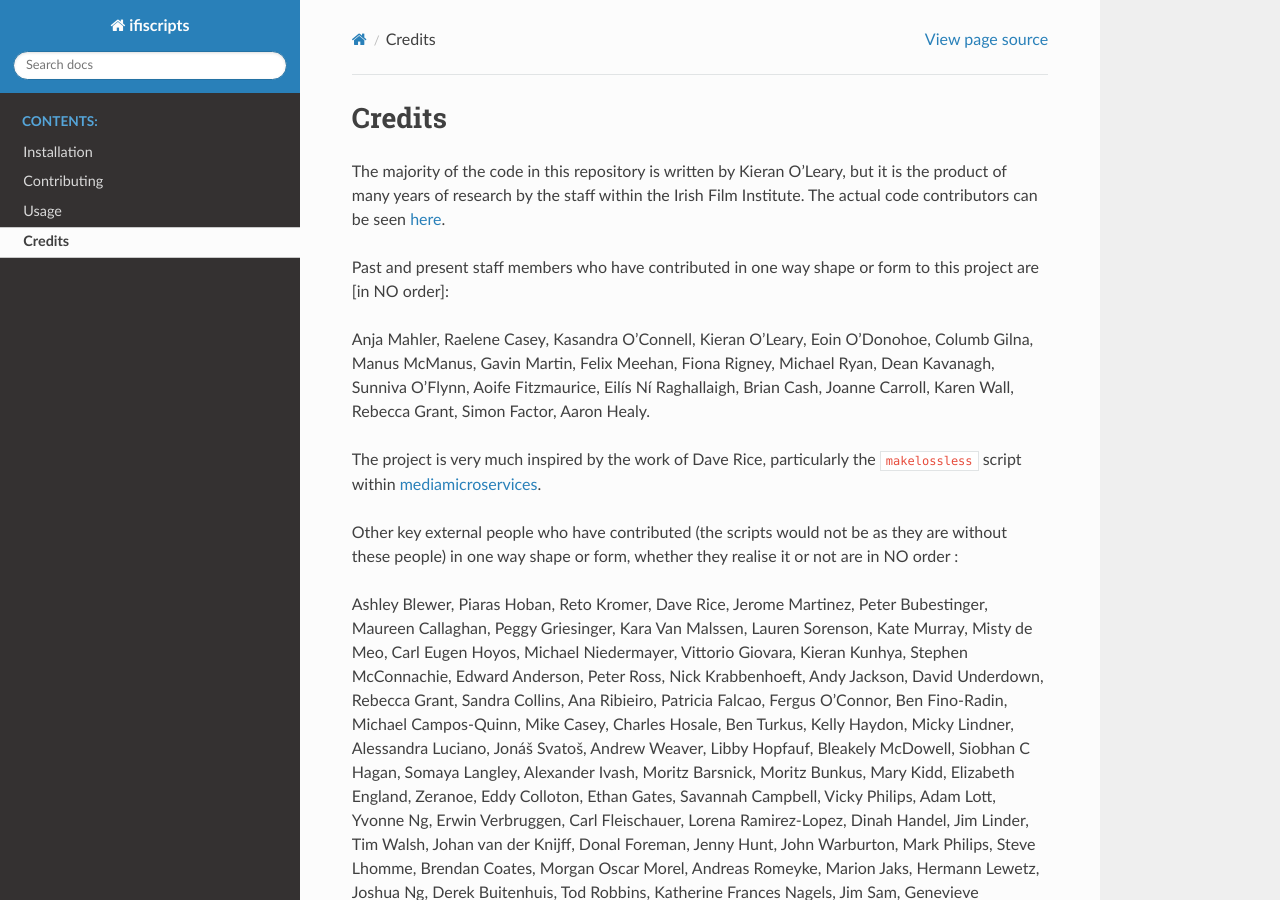
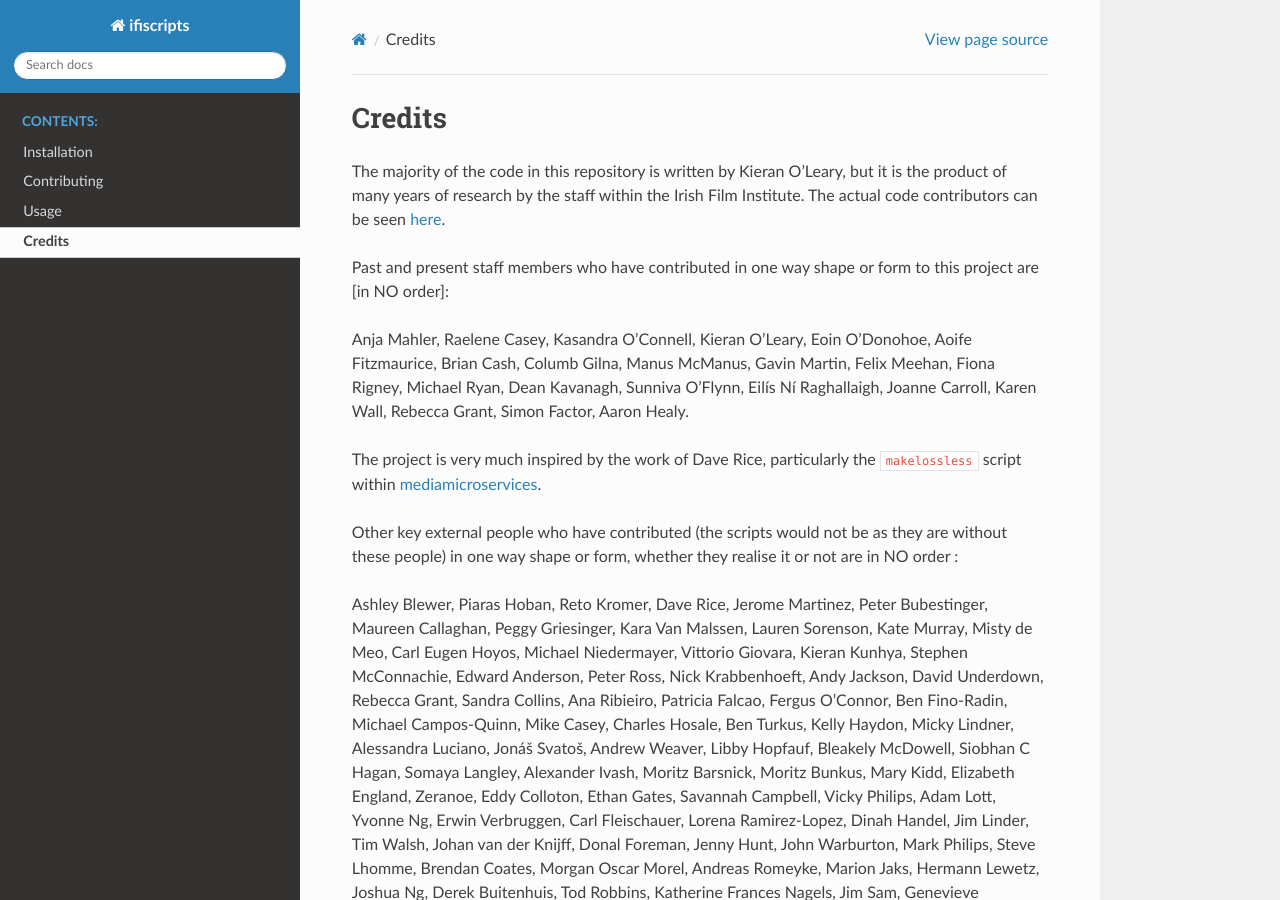
Before and after one commit to kieranjol/IFIscripts, a Sphinx documentation site: the page built from docs/credits.rst, in a window 1280 px wide and 900 px high. Built offline with Sphinx 7.4.7 and the Read the Docs theme 2.0.0, drawn with Linux system fonts in a browser that asks for light colours.

```diff
--- a/docs/credits.rst
+++ b/docs/credits.rst
@@ -5,7 +5,7 @@ The majority of the code in this repository is written by Kieran O'Leary, but it
 
 Past and present staff members who have contributed in one way shape or form to this project are [in NO order]:
 
-Anja Mahler, Raelene Casey, Kasandra O'Connell, Kieran O'Leary, Eoin O'Donohoe, Columb Gilna, Manus McManus, Gavin Martin, Felix Meehan, Fiona Rigney, Michael Ryan, Dean Kavanagh, Sunniva O'Flynn, Aoife Fitzmaurice, Eilís Ní Raghallaigh, Brian Cash, Joanne Carroll, Karen Wall, Rebecca Grant, Simon Factor, Aaron Healy.
+Anja Mahler, Raelene Casey, Kasandra O'Connell, Kieran O'Leary, Eoin O'Donohoe, Aoife Fitzmaurice, Brian Cash, Columb Gilna, Manus McManus, Gavin Martin, Felix Meehan, Fiona Rigney, Michael Ryan, Dean Kavanagh, Sunniva O'Flynn, Eilís Ní Raghallaigh, Joanne Carroll, Karen Wall, Rebecca Grant, Simon Factor, Aaron Healy.
 
 The project is very much inspired by the work of Dave Rice, particularly the ``makelossless`` script within `mediamicroservices <https://github.com/mediamicroservices/mm>`__.
 
```
